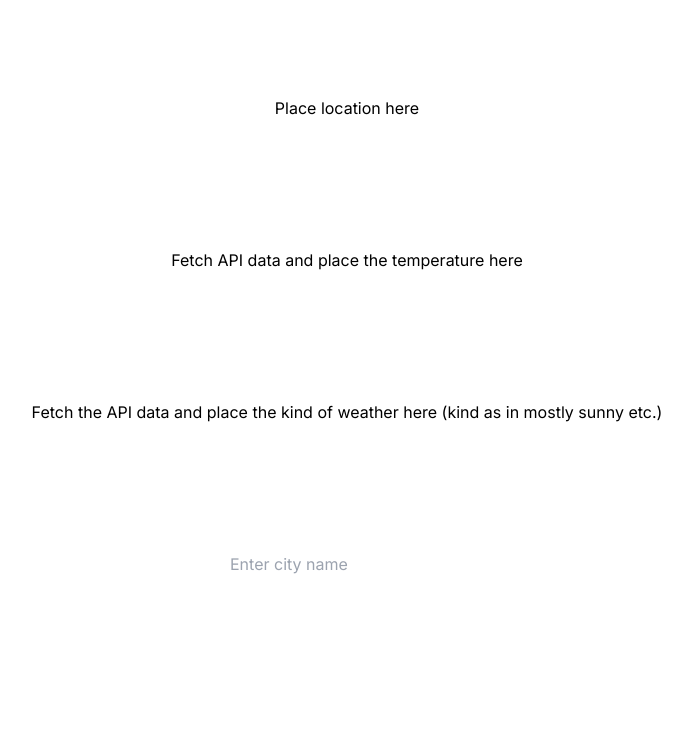
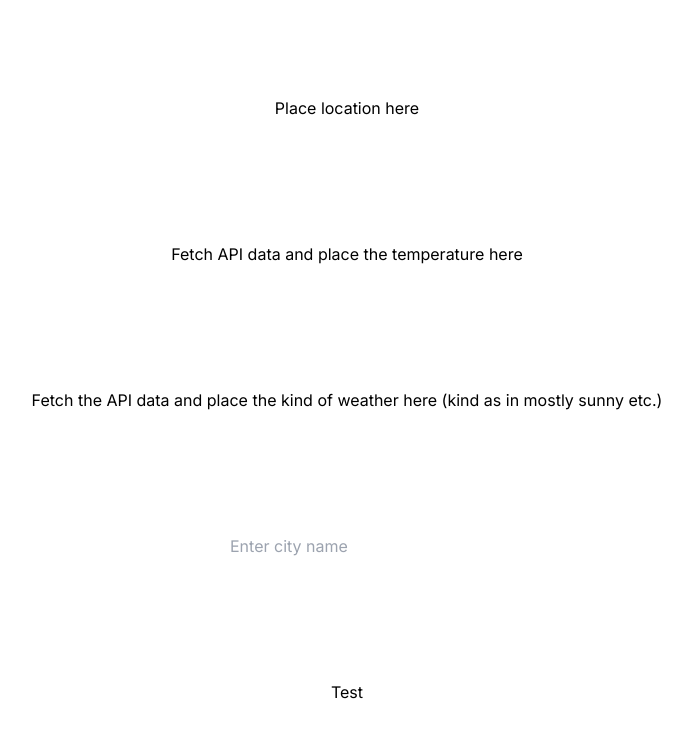
Before and after one commit to Ronansky20/weatherApp, a Next.js app: page / in a window 1280 px wide. Shown: the top 738 px of the page, without its empty margins (293-985 px from the left). Built offline with nearby package versions, Linux system fonts and the light colour scheme.

Commit message:
Fix button text in page.tsx

```diff
--- a/app/(site)/page.tsx
+++ b/app/(site)/page.tsx
@@ -19,7 +19,7 @@ export default function Home() {
             </form>
             {weather && <div>{JSON.stringify(weather)}</div>}
         </div>
-      <button type="button" onClick={() => router.push('/start')} ></button>
+      <button type="button" onClick={() => router.push('/start')} >Test</button>
     </main>
   );
 }
```
